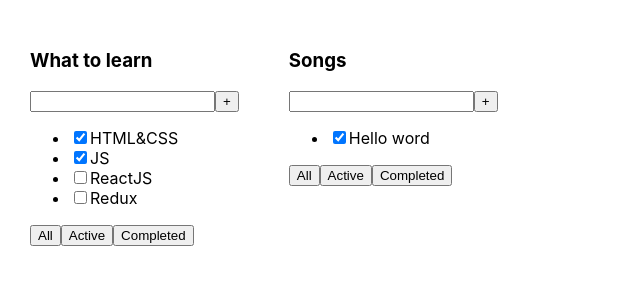
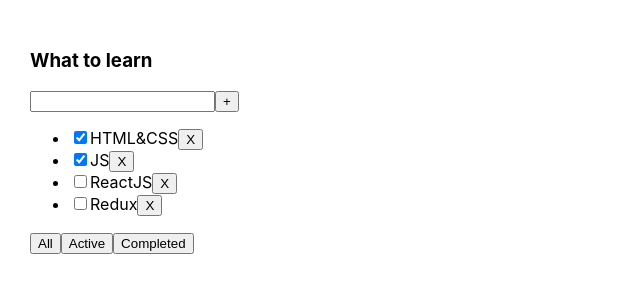
Before and after one commit to Igor-JCI/todolist, a React (Create React App) app: page / in a window 1280 px wide. Shown: the top 300 px of the page, without its empty margins (0-640 px from the left). Built offline with nearby package versions, Linux system fonts and the light colour scheme.

Commit message:
04-filter

```diff
--- a/src/App.tsx
+++ b/src/App.tsx
@@ -1,23 +1,44 @@
-import React from 'react';
+import React, {useState} from 'react';
 import './App.css';
 import {ArrayType, Todolist} from "./Todolist";
 
 function App() {
-    let tasks1: Array<ArrayType> = [
+    let tasks: Array<ArrayType> = [
         {id: 1, title: "HTML&CSS", isDone: true},
         {id: 2, title: "JS", isDone: true},
         {id: 3, title: "ReactJS", isDone: false},
         {id: 4, title: "Redux", isDone: false}
     ]
-    let tasks2: Array<ArrayType> = [
-        {id: 1, title: "Hello word", isDone: true},
-        /*{id: 2, title: "I am Happy", isDone: false},
-        {id: 3, title: "Yo ", isDone: false}*/
-    ]
+
+
+
+    const removeTask = (id: number) => {
+
+        tasks = tasks.filter(t => t.id !== id)
+        debugger
+          /*let resultTask = tasks.filter((t) => {
+              return t.id !== id
+          })*/
+
+        /*  let resultTask = tasks.filter((t) => {
+              if (t.id !== id) {
+                  return true
+              }
+              else {
+                  return false
+              }
+          })*/
+
+    }
+
     return (
         <div className="App">
-            <Todolist title="What to learn" tasks = {tasks1}/>
-            <Todolist title="Songs" tasks = {tasks2}/>
+            <Todolist
+                title="What to learn"
+                tasks={tasks}
+                removeTask={removeTask}
+            />
+
         </div>
     );
 }
--- a/src/Todolist.tsx
+++ b/src/Todolist.tsx
@@ -9,6 +9,7 @@
 type PropsType = {
     title: string
     tasks:Array<ArrayType>
+    removeTask: Function
 }
 
 export const Todolist = (props: PropsType) => {
@@ -24,6 +25,7 @@
                     props.tasks.map( t => <li>
                         <input type="checkbox" checked={t.isDone}/>
                         <span>{t.title}</span>
+                        <button onClick={() => {props.removeTask(t.id)}}>X</button>
                     </li>)
                 }
 
```
